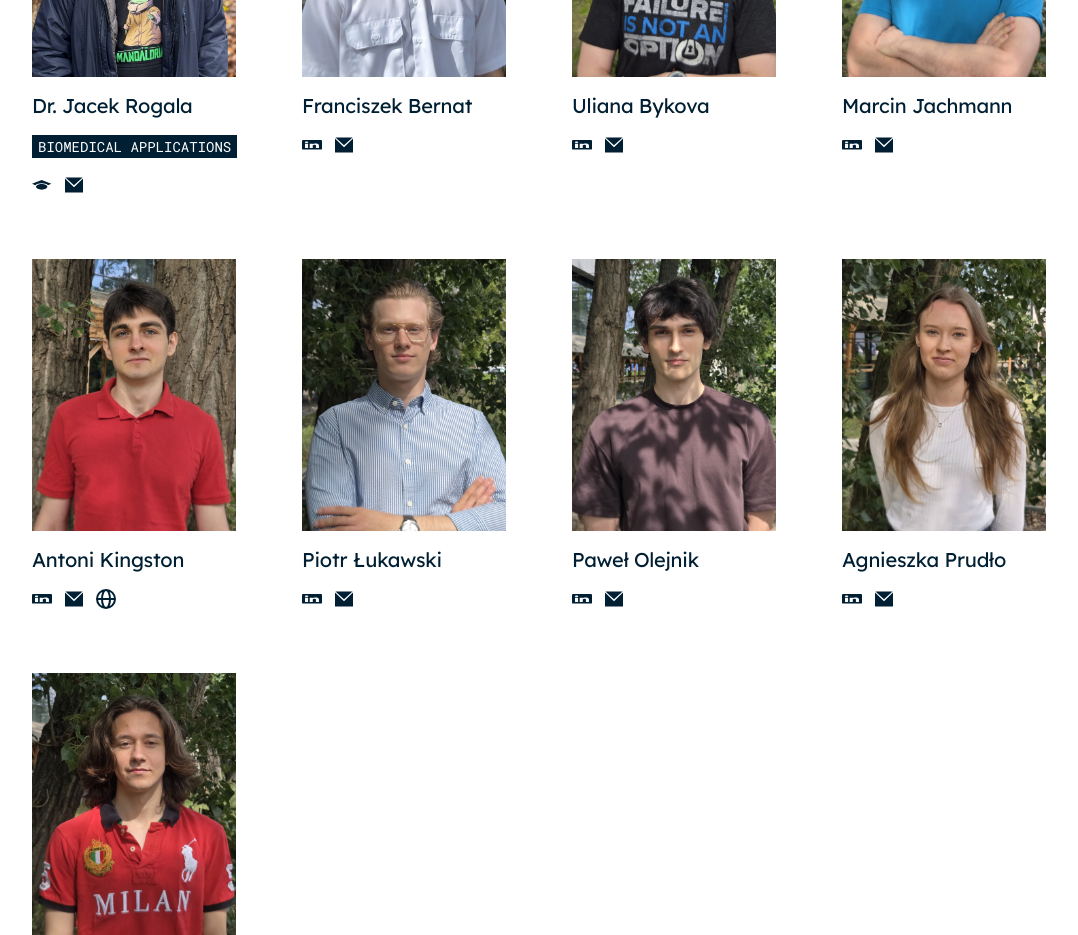
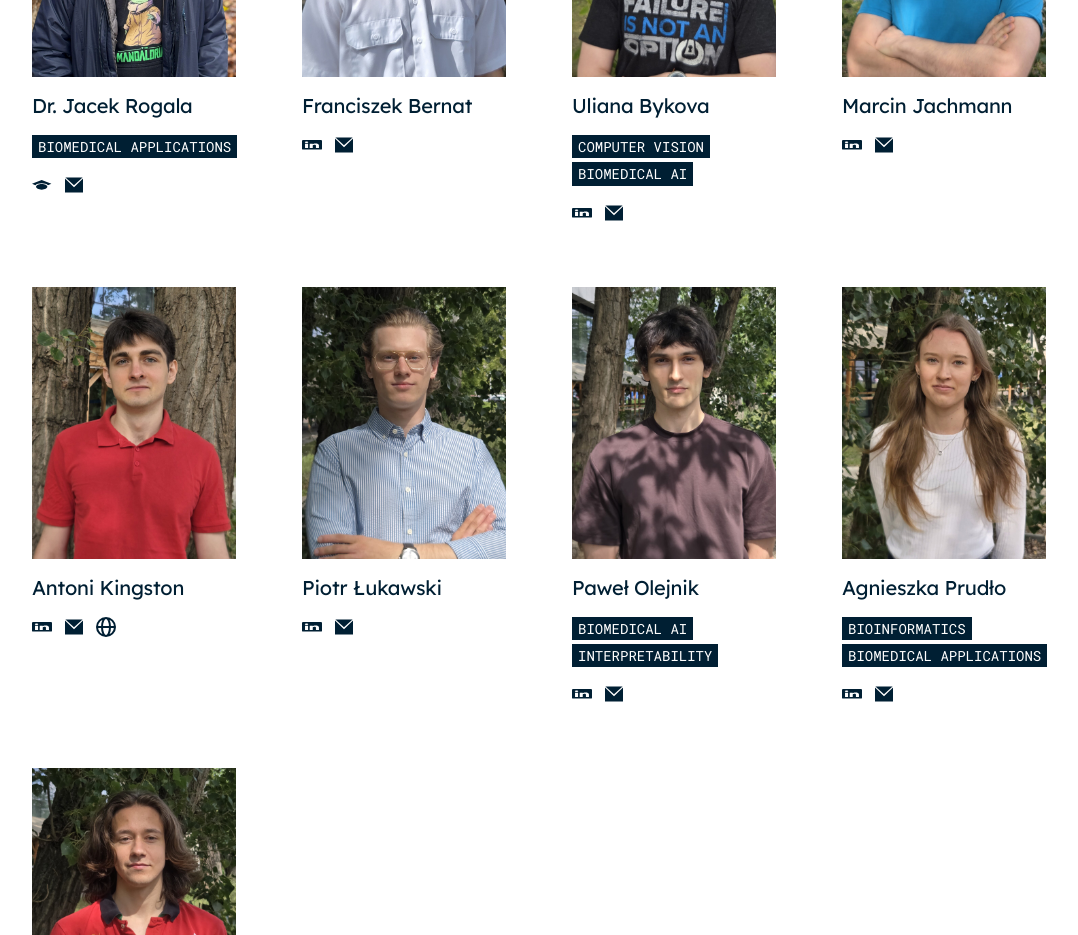
Before and after one commit to CredibleAI/CredibleAI.github.io, a Next.js app: page /about in a window 1280 px wide. Shown: the part 5880-6815 px from the top of the page, without its empty margins (88-1166 px from the left). Built offline with nearby package versions, Linux system fonts and the light colour scheme; no server answers.

Commit message:
Add research keywords for Paweł Olejnik, Agnieszka Prudło and Uliana Bykova.

```diff
--- a/src/data/team/researchers.ts
+++ b/src/data/team/researchers.ts
@@ -321,7 +321,7 @@ const researchersUnsorted: TeamMember[] = [
     affiliation: "external",
     imageUrl: "/images/team/olejnik.jpg",
     imageAlt: "Paweł Olejnik",
-    tags: [],
+    tags: ["biomedical AI", "interpretability"],
     socialLinks: {
       linkedin: "https://www.linkedin.com/in/pw-olejnik/",
       email: "pw.olejnik@student.uw.edu.pl",
@@ -333,7 +333,7 @@ const researchersUnsorted: TeamMember[] = [
     affiliation: "external",
     imageUrl: "/images/team/prudlo.jpg",
     imageAlt: "Agnieszka Prudło",
-    tags: [],
+    tags: ["bioinformatics", "biomedical applications"],
     socialLinks: {
       linkedin: "https://www.linkedin.com/in/agnieszka-prud%C5%82o-b68945421/",
       email: "ap448359@students.mimuw.edu.pl",
@@ -378,7 +378,7 @@ const researchersUnsorted: TeamMember[] = [
     affiliation: "external",
     imageUrl: "/images/team/bykova.jpg",
     imageAlt: "Uliana Bykova",
-    tags: [],
+    tags: ["computer vision", "biomedical AI"],
     socialLinks: {
       linkedin: "https://www.linkedin.com/in/uliana-bykova-mle/",
       email: "u.bykova@student.uw.edu.pl",
```
